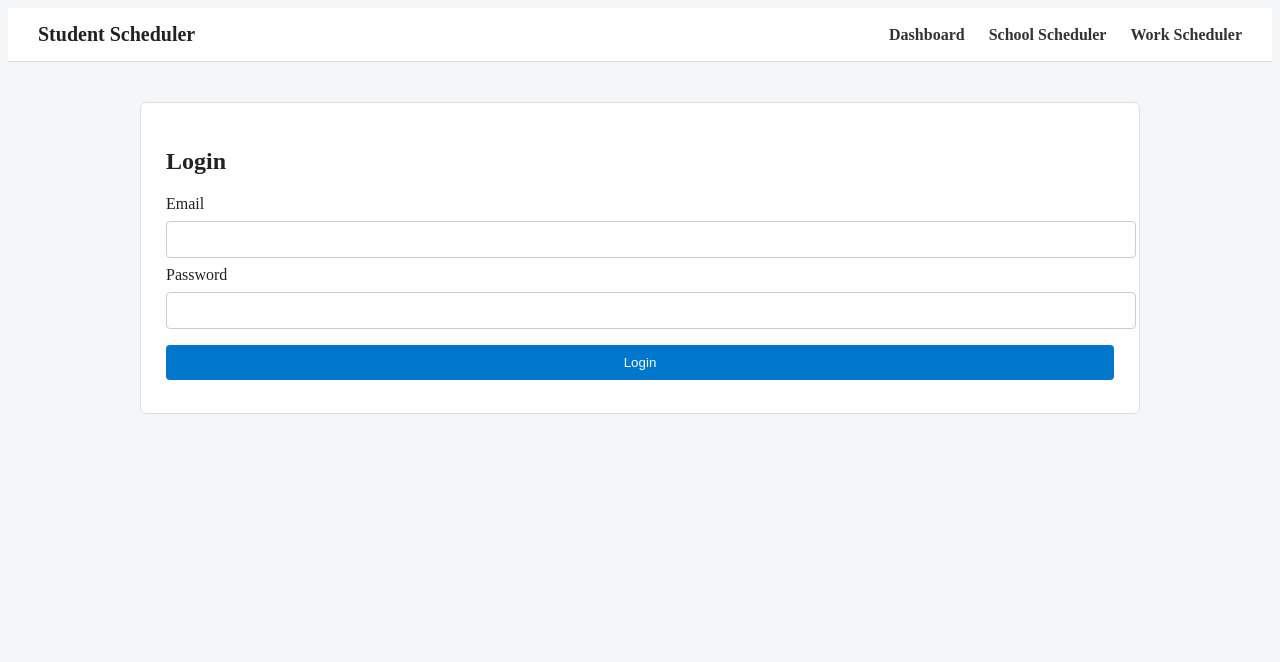
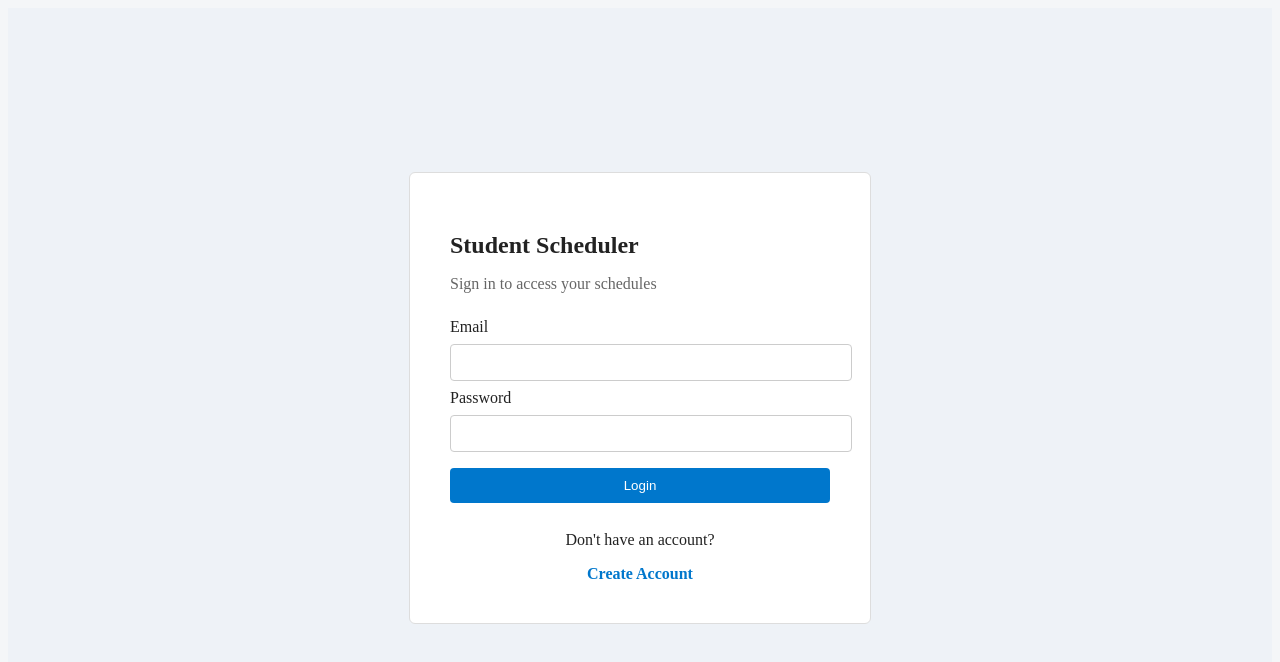
Before and after one commit to KevinII16/Team-Project, a plain HTML site: page index.html in a window 1280 px wide. Drawn offline with Linux system fonts and the light colour scheme.

Commit message:
updated the login page to have a create account button and changed the layout of the webpage

```diff
--- a/index.html
+++ b/index.html
@@ -3,31 +3,34 @@
 <head>
   <meta charset="UTF-8">
   <meta name="viewport" content="width=device-width, initial-scale=1.0">
-  <title>Student Scheduler</title>
+  <title>Student Scheduler - Login</title>
   <link rel="stylesheet" href="css/style.css">
 </head>
 <body>
-<header>
-  <h1>Student Scheduler</h1>
-  <nav>
-    <a href="dashboard.html">Dashboard</a>
-    <a href="school.html">School Scheduler</a>
-    <a href="work.html">Work Scheduler</a>
-  </nav>
-</header>
-<div class="container">
 
-<div class="card">
-<h2>Login</h2>
+<div class="auth-wrapper">
+
+  <div class="card auth-card">
+    <h2>Student Scheduler</h2>
+    <p class="auth-subtitle">Sign in to access your schedules</p>
+
     <form action="dashboard.html">
       <label>Email</label>
       <input type="email" required>
+
       <label>Password</label>
       <input type="password" required>
+
       <button type="submit">Login</button>
     </form>
+
+    <div class="auth-footer">
+      <p>Don't have an account?</p>
+      <a href="#">Create Account</a>
+    </div>
   </div>
 
 </div>
+
 </body>
 </html>
```
Lines whose indentation alone changed are shown as unchanged.
